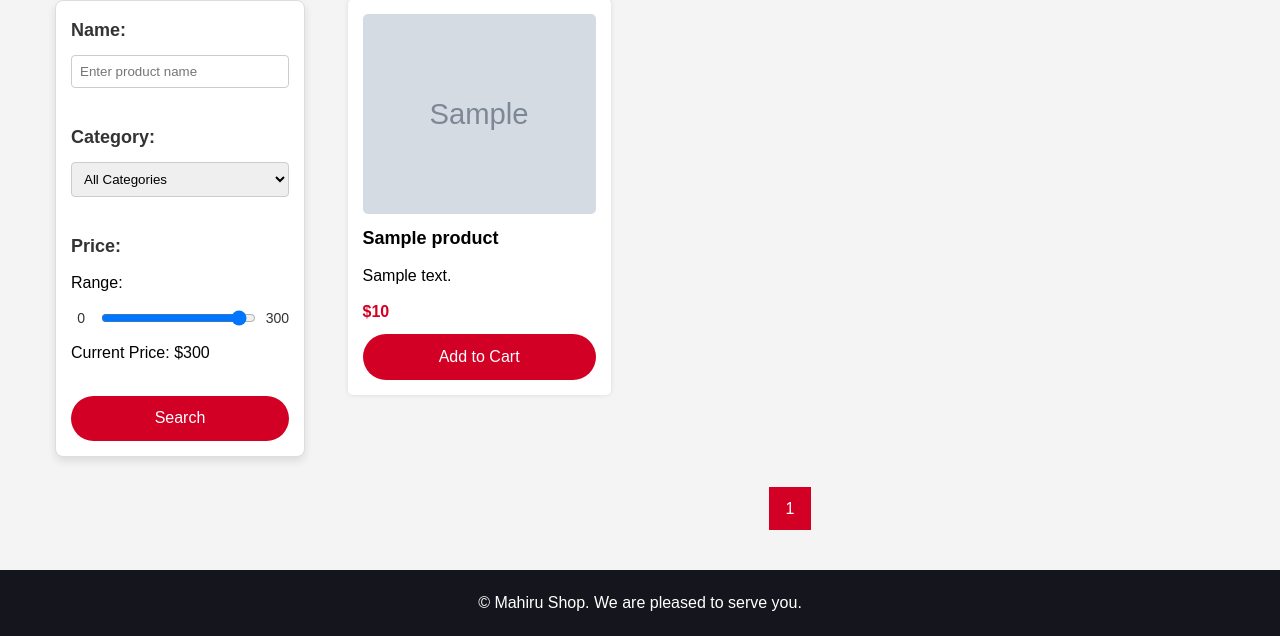
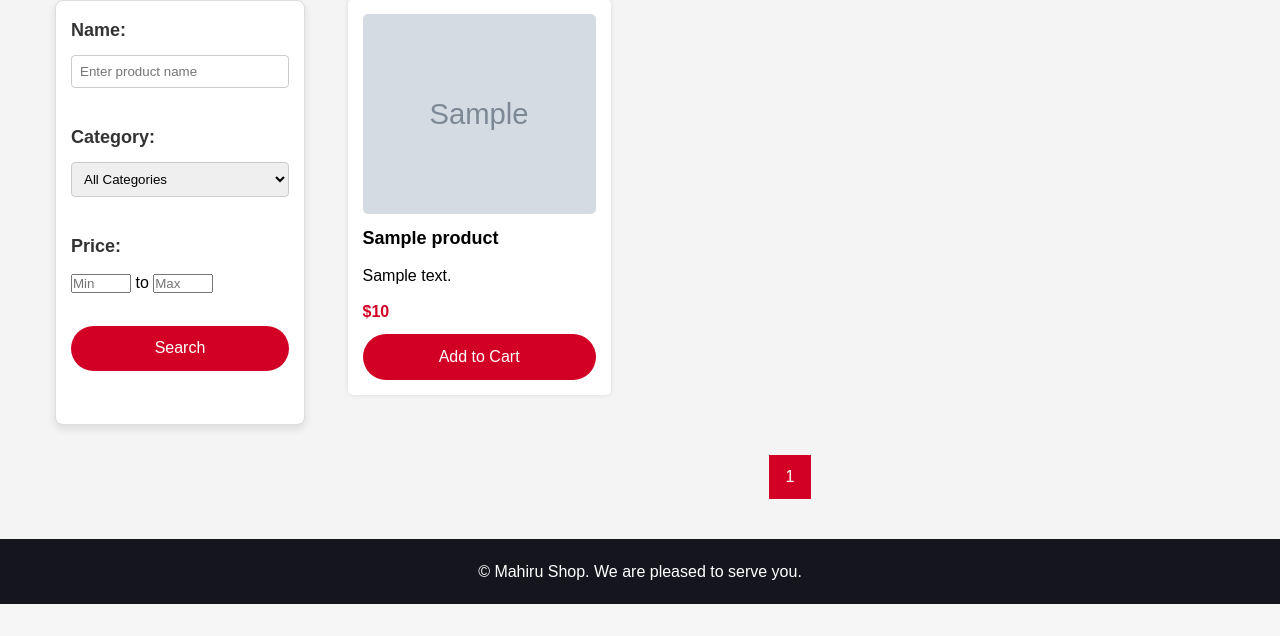
Before and after one commit to Suzune-pcz5/Mahiru-shop, a PHP site: page /search.php in a window 1280 px wide. Shown: the part 368-1004 px from the top of the page. After the commit the page ends 972 px from the top, so only its background shows below. Run offline with PHP 8.4, Linux system fonts and the light colour scheme; tables that the repository leaves empty or names only in its code hold one stand-in row (values such as "Sample post"); grey boxes marked "Sample" are stand-in pictures.

Commit message:
Update search.php

```diff
--- a/Mahiru-shop/search.php
+++ b/Mahiru-shop/search.php
@@ -2,10 +2,10 @@
 session_start();
 
 // Phần kết nối cơ sở dữ liệu
-$host = 'localhost'; // Tên máy chủ MySQL
-$dbname = 'mahiru_shop'; // Tên cơ sở dữ liệu
-$username = 'root'; // Tên người dùng MySQL
-$password = ''; // Mật khẩu MySQL
+$host = 'localhost';
+$dbname = 'mahiru_shop';
+$username = 'root';
+$password = '';
 
 try {
     $conn = new PDO("mysql:host=$host;dbname=$dbname", $username, $password);
@@ -55,11 +52,11 @@ if (isset($_GET['add_to_cart'])) {
     }
 
     $_SESSION['success_message'] = "Product added to cart successfully!";
-    // Chuyển hướng về search.php, giữ các tham số tìm kiếm hiện tại
     $redirectParams = [
         'name' => urlencode($_GET['name'] ?? ''),
         'category' => urlencode($_GET['category'] ?? 'all'),
-        'price' => $_GET['price'] ?? 300,
+        'min_price' => $_GET['min_price'] ?? 0,
+        'max_price' => $_GET['max_price'] ?? 300,
         'sort' => $_GET['sort'] ?? 'relevance',
         'page' => $_GET['page'] ?? 1
     ];
@@ -67,23 +64,31 @@ if (isset($_GET['add_to_cart'])) {
     exit;
 }
 
-// ========== LẤY DANH MỤC TỪ BẢNG products ==========
+// Lấy danh mục từ bảng products
 $categoryQuery = $conn->query("SELECT DISTINCT category FROM products");
 $categories = $categoryQuery->fetchAll(PDO::FETCH_ASSOC);
 
 // Xử lý tìm kiếm, lọc và sắp xếp
 $searchName = isset($_GET['name']) ? $_GET['name'] : '';
 $category = isset($_GET['category']) ? $_GET['category'] : 'all';
-$priceRange = isset($_GET['price']) ? $_GET['price'] : 300;
-$sort = isset($_GET['sort']) ? $_GET['sort'] : 'relevance'; // Mặc định là relevance
+$minPrice = isset($_GET['min_price']) ? (int)$_GET['min_price'] : 0;
+$maxPrice = isset($_GET['max_price']) ? (int)$_GET['max_price'] : 300;
+$sort = isset($_GET['sort']) ? $_GET['sort'] : 'relevance';
+
+// Validate price range
+if ($minPrice > $maxPrice) {
+    $temp = $minPrice;
+    $minPrice = $maxPrice;
+    $maxPrice = $temp;
+}
 
 // Phân trang
-$limit = 9; // Số sản phẩm trên mỗi trang
-$page = isset($_GET['page']) ? (int)$_GET['page'] : 1; // Trang hiện tại, mặc định là 1
-$offset = ($page - 1) * $limit; // Tính toán offset
+$limit = 9;
+$page = isset($_GET['page']) ? (int)$_GET['page'] : 1;
+$offset = ($page - 1) * $limit;
 
-// Lấy tổng số sản phẩm theo điều kiện lọc
-$countSql = "SELECT COUNT(*) FROM products WHERE price <= :price";
+// Lấy tổng số sản phẩm
+$countSql = "SELECT COUNT(*) FROM products WHERE price BETWEEN :min_price AND :max_price";
 if (!empty($searchName)) {
     $countSql .= " AND name LIKE :name";
 }
@@ -91,7 +96,8 @@ if ($category != 'all') {
     $countSql .= " AND category = :category";
 }
 $countStmt = $conn->prepare($countSql);
-$countStmt->bindValue(':price', $priceRange, PDO::PARAM_INT);
+$countStmt->bindValue(':min_price', $minPrice, PDO::PARAM_INT);
+$countStmt->bindValue(':max_price', $maxPrice, PDO::PARAM_INT);
 if (!empty($searchName)) {
     $countStmt->bindValue(':name', "%$searchName%", PDO::PARAM_STR);
 }
@@ -100,10 +106,10 @@ if ($category != 'all') {
 }
 $countStmt->execute();
 $totalProducts = $countStmt->fetchColumn();
-$totalPages = ceil($totalProducts / $limit); // Tính tổng số trang
+$totalPages = ceil($totalProducts / $limit);
 
-// Xây dựng câu truy vấn SQL với điều kiện lọc
-$sql = "SELECT * FROM products WHERE price <= :price";
+// Xây dựng câu truy vấn SQL
+$sql = "SELECT * FROM products WHERE price BETWEEN :min_price AND :max_price";
 if (!empty($searchName)) {
     $sql .= " AND name LIKE :name";
 }
@@ -127,17 +132,15 @@ switch ($sort) {
         break;
     case 'relevance':
     default:
-        // Mặc định không sắp xếp hoặc sắp xếp theo tên (có thể tùy chỉnh)
         $sql .= " ORDER BY name ASC";
         break;
 }
 
-// Thêm LIMIT và OFFSET để phân trang sau khi sắp xếp
 $sql .= " LIMIT :limit OFFSET :offset";
 
-// Chuẩn bị và thực thi truy vấn
 $stmt = $conn->prepare($sql);
-$stmt->bindValue(':price', $priceRange, PDO::PARAM_INT);
+$stmt->bindValue(':min_price', $minPrice, PDO::PARAM_INT);
+$stmt->bindValue(':max_price', $maxPrice, PDO::PARAM_INT);
 if (!empty($searchName)) {
     $stmt->bindValue(':name', "%$searchName%", PDO::PARAM_STR);
 }
@@ -149,13 +152,14 @@ $stmt->bindValue(':offset', $offset, PDO::PARAM_INT);
 $stmt->execute();
 $products = $stmt->fetchAll(PDO::FETCH_ASSOC);
 
-// Hàm tạo URL giữ các tham số hiện tại
-function buildSortUrl($sortOption, $searchName, $category, $priceRange, $page) {
+// Hàm tạo URL
+function buildSortUrl($sortOption, $searchName, $category, $minPrice, $maxPrice, $page) {
     $params = [
         'sort' => $sortOption,
         'name' => urlencode($searchName),
         'category' => urlencode($category),
-        'price' => $priceRange,
+        'min_price' => $minPrice,
+        'max_price' => $maxPrice,
         'page' => $page
     ];
     return 'search.php?' . http_build_query($params);
@@ -228,14 +202,12 @@ function buildSortUrl($sortOption, $searchName, $category, $priceRange, $page) {
                     <a href="index.php" class="logo-link"><h1>MAHIRU<span>.</span></h1></a>
                 </div>
                 <div class="search-bar">
-    <form action="search.php" method="GET">
-        <input type="text" name="name" placeholder="Search here" value="<?php echo htmlspecialchars($searchName); ?>" />
-        <button type="submit" class="search-button">Search</button>
-    </form>
-</div>
+                    <form action="search.php" method="GET">
+                        <input type="text" name="name" placeholder="Search here" value="<?php echo htmlspecialchars($searchName); ?>" />
+                        <button type="submit" class="search-button">Search</button>
+                    </form>
                 </div>
-                <div class="user-menu">
-                </div>
+                <div class="user-menu"></div>
             </div>
         </div>
         <nav class="category-nav">
@@ -270,38 +240,29 @@ function buildSortUrl($sortOption, $searchName, $category, $priceRange, $page) {
                             <?php endforeach; ?>
                         </select>
                     </div>
-
-                    <h3>Price:</h3>
                     <div class="filter-price">
-                        <label for="priceRange">Range:</label>
-                        <div class="range-container custom-range">
-                            <div class="range-label">0</div>
-                            <input type="range" id="priceRange" name="price" min="0" max="300" value="<?php echo $priceRange; ?>" class="filter-input" />
-                            <div class="range-label">300</div>
-                        </div>
-                        <!-- Thêm phần hiển thị giá trị hiện tại -->
-                        <div class="price-value" style="margin-top: 5px;">
-                            Current Price: $<span id="priceOutput"><?php echo htmlspecialchars($priceRange); ?></span>
+                        <h3>Price:</h3>
+                        <div class="price-range-inputs">
+                            <input type="number" name="min_price" min="0" max="300" placeholder="Min" value="...">
+                            <span>to</span>
+                            <input type="number" name="max_price" min="0" max="300" placeholder="Max" value="...">
                         </div>
                     </div>
-
                     <button type="submit" class="filter-button">Search</button>
                 </form>
             </div>
-
-            <!-- Product Grid -->
             <section class="product-grid">
                 <div class="filter-box">
                     <span class="sort-label">Sort by:</span>
-                    <a class="sort-label" href="<?php echo buildSortUrl('relevance', $searchName, $category, $priceRange, $page); ?>"><button class="filter-btn">Relevance</button></a>
-                    <a class="sort-label" href="<?php echo buildSortUrl('newest', $searchName, $category, $priceRange, $page); ?>"><button class="filter-btn">Newest</button></a>
-                    <a class="sort-label" href="<?php echo buildSortUrl('best_selling', $searchName, $category, $priceRange, $page); ?>"><button class="filter-btn">Best Selling</button></a>
+                    <a class="sort-label" href="<?php echo buildSortUrl('relevance', $searchName, $category, $minPrice, $maxPrice, $page); ?>"><button class="filter-btn">Relevance</button></a>
+                    <a class="sort-label" href="<?php echo buildSortUrl('newest', $searchName, $category, $minPrice, $maxPrice, $page); ?>"><button class="filter-btn">Newest</button></a>
+                    <a class="sort-label" href="<?php echo buildSortUrl('best_selling', $searchName, $category, $minPrice, $maxPrice, $page); ?>"><button class="filter-btn">Best Selling</button></a>
                     <div class="filter-option">
                         <label class="price-btn" for="price-toggle">Price</label>
                         <input type="checkbox" id="price-toggle" class="price-toggle" />
                         <div class="price-dropdown">
-                            <a href="<?php echo buildSortUrl('low_to_high', $searchName, $category, $priceRange, $page); ?>" class="price-option">Low to High</a>
-                            <a href="<?php echo buildSortUrl('high_to_low', $searchName, $category, $priceRange, $page); ?>" class="price-option">High to Low</a>
+                            <a href="<?php echo buildSortUrl('low_to_high', $searchName, $category, $minPrice, $maxPrice, $page); ?>" class="price-option">Low to High</a>
+                            <a href="<?php echo buildSortUrl('high_to_low', $searchName, $category, $minPrice, $maxPrice, $page); ?>" class="price-option">High to Low</a>
                         </div>
                     </div>
                 </div>
@@ -319,7 +280,7 @@ function buildSortUrl($sortOption, $searchName, $category, $priceRange, $page) {
                                     <h3><?php echo htmlspecialchars($product['name']); ?></h3>
                                     <p><?php echo htmlspecialchars($product['description']); ?></p>
                                     <span class="price">$<?php echo htmlspecialchars($product['price']); ?></span>
-                                    <a href="search.php?add_to_cart=<?php echo $product['id']; ?>&name=<?php echo urlencode($searchName); ?>&category=<?php echo urlencode($category); ?>&price=<?php echo $priceRange; ?>&sort=<?php echo $sort; ?>&page=<?php echo $page; ?>" class="btn">Add to Cart</a>
+                                    <a href="search.php?add_to_cart=<?php echo $product['id']; ?>&name=<?php echo urlencode($searchName); ?>&category=<?php echo urlencode($category); ?>&min_price=<?php echo $minPrice; ?>&max_price=<?php echo $maxPrice; ?>&sort=<?php echo $sort; ?>&page=<?php echo $page; ?>" class="btn">Add to Cart</a>
                                 </div>
                             <?php endforeach; ?>
                         </div>
@@ -331,13 +292,13 @@ function buildSortUrl($sortOption, $searchName, $category, $priceRange, $page) {
         </div>
         <div class="pagination">
             <?php if ($page > 1): ?>
-                <a href="search.php?page=<?php echo $page - 1; ?>&name=<?php echo urlencode($searchName); ?>&category=<?php echo urlencode($category); ?>&price=<?php echo $priceRange; ?>&sort=<?php echo $sort; ?>">« Previous</a>
+                <a href="search.php?page=<?php echo $page - 1; ?>&name=<?php echo urlencode($searchName); ?>&category=<?php echo urlencode($category); ?>&min_price=<?php echo $minPrice; ?>&max_price=<?php echo $maxPrice; ?>&sort=<?php echo $sort; ?>">« Previous</a>
             <?php endif; ?>
             <?php for ($i = 1; $i <= $totalPages; $i++): ?>
-                <a href="search.php?page=<?php echo $i; ?>&name=<?php echo urlencode($searchName); ?>&category=<?php echo urlencode($category); ?>&price=<?php echo $priceRange; ?>&sort=<?php echo $sort; ?>" class="<?php echo ($i === $page) ? 'active' : ''; ?>"><?php echo $i; ?></a>
+                <a href="search.php?page=<?php echo $i; ?>&name=<?php echo urlencode($searchName); ?>&category=<?php echo urlencode($category); ?>&min_price=<?php echo $minPrice; ?>&max_price=<?php echo $maxPrice; ?>&sort=<?php echo $sort; ?>" class="<?php echo ($i === $page) ? 'active' : ''; ?>"><?php echo $i; ?></a>
             <?php endfor; ?>
             <?php if ($page < $totalPages): ?>
-                <a href="search.php?page=<?php echo $page + 1; ?>&name=<?php echo urlencode($searchName); ?>&category=<?php echo urlencode($category); ?>&price=<?php echo $priceRange; ?>&sort=<?php echo $sort; ?>">Next »</a>
+                <a href="search.php?page=<?php echo $page + 1; ?>&name=<?php echo urlencode($searchName); ?>&category=<?php echo urlencode($category); ?>&min_price=<?php echo $minPrice; ?>&max_price=<?php echo $maxPrice; ?>&sort=<?php echo $sort; ?>">Next »</a>
             <?php endif; ?>
         </div>
     </main>
@@ -375,16 +336,6 @@ function buildSortUrl($sortOption, $searchName, $category, $priceRange, $page) {
         </script>
     <?php endif; ?>
 
-    <!-- Thêm JavaScript để cập nhật giá trị thanh trượt -->
-    <script>
-        const priceRange = document.getElementById('priceRange');
-        const priceOutput = document.getElementById('priceOutput');
-        priceOutput.textContent = priceRange.value;
-        priceRange.addEventListener('input', function() {
-            priceOutput.textContent = priceRange.value;
-        });
-    </script>
-
     <script src="./js/popup.js"></script>
 </body>
 </html>
```
Also changed, not shown: other parts of Mahiru-shop/search.php (+2 -38 lines).
